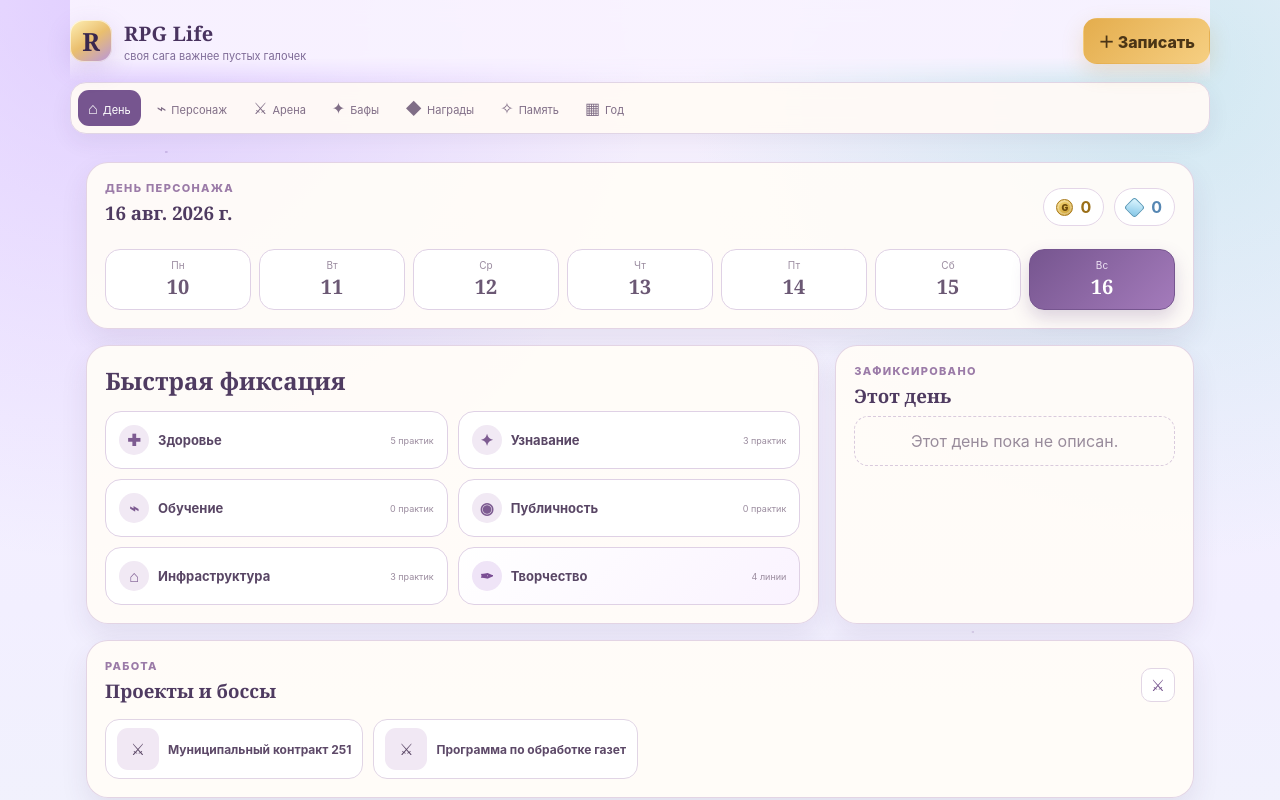
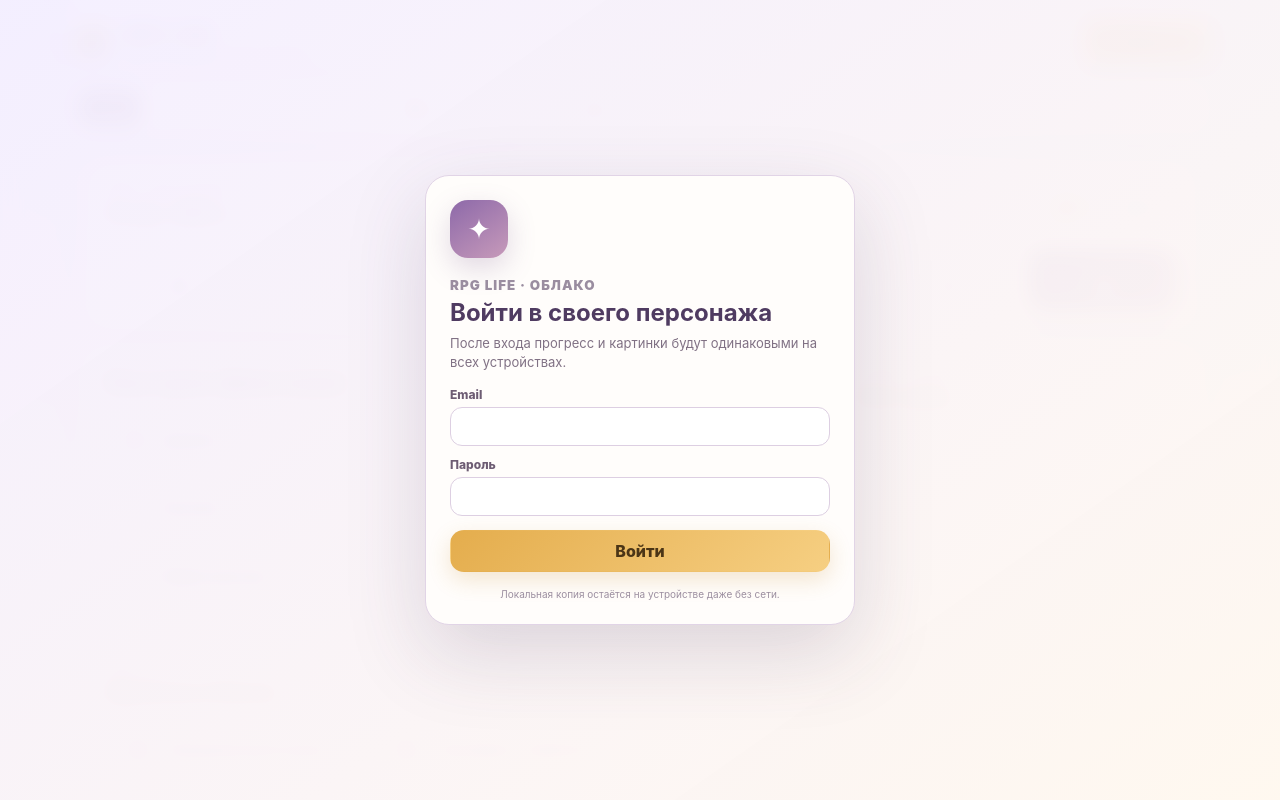
Before and after one commit to diavoliada7887/RPG-Life, a plain HTML site: page index.html in a window 1280 px wide. Shown: the top 800 px of the page. Drawn offline with nearby package versions, Linux system fonts and the light colour scheme.

Commit message:
Connect RPG Life to Supabase cloud sync

```diff
--- a/index.html
+++ b/index.html
@@ -24,6 +24,7 @@
   <link rel="stylesheet" href="rpg-v20.css?v=33" />
   <link rel="stylesheet" href="rpg-v22.css?v=35" />
   <link rel="stylesheet" href="rpg-v23.css?v=36" />
+  <link rel="stylesheet" href="cloud-sync.css?v=37" />
   <title>RPG Life</title>
 </head>
 <body>
@@ -71,5 +72,7 @@
   <script src="gameplay-v20.js?v=33" defer></script>
   <script src="gameplay-v22.js?v=35" defer></script>
   <script src="gameplay-v23.js?v=36" defer></script>
+  <script src="https://cdn.jsdelivr.net/npm/@supabase/supabase-js@2" defer></script>
+  <script src="cloud-sync.js?v=37" defer></script>
 </body>
 </html>
```
